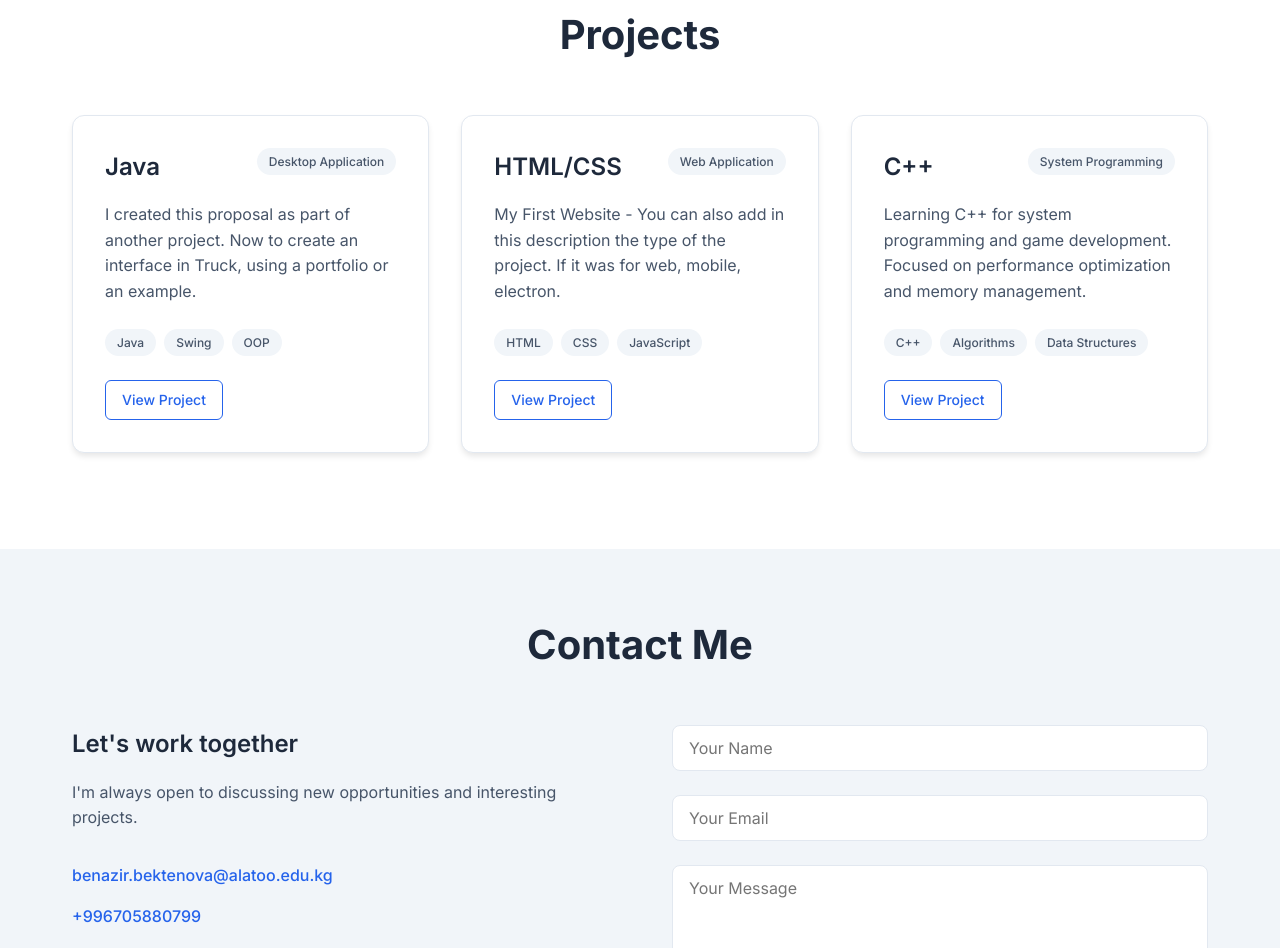
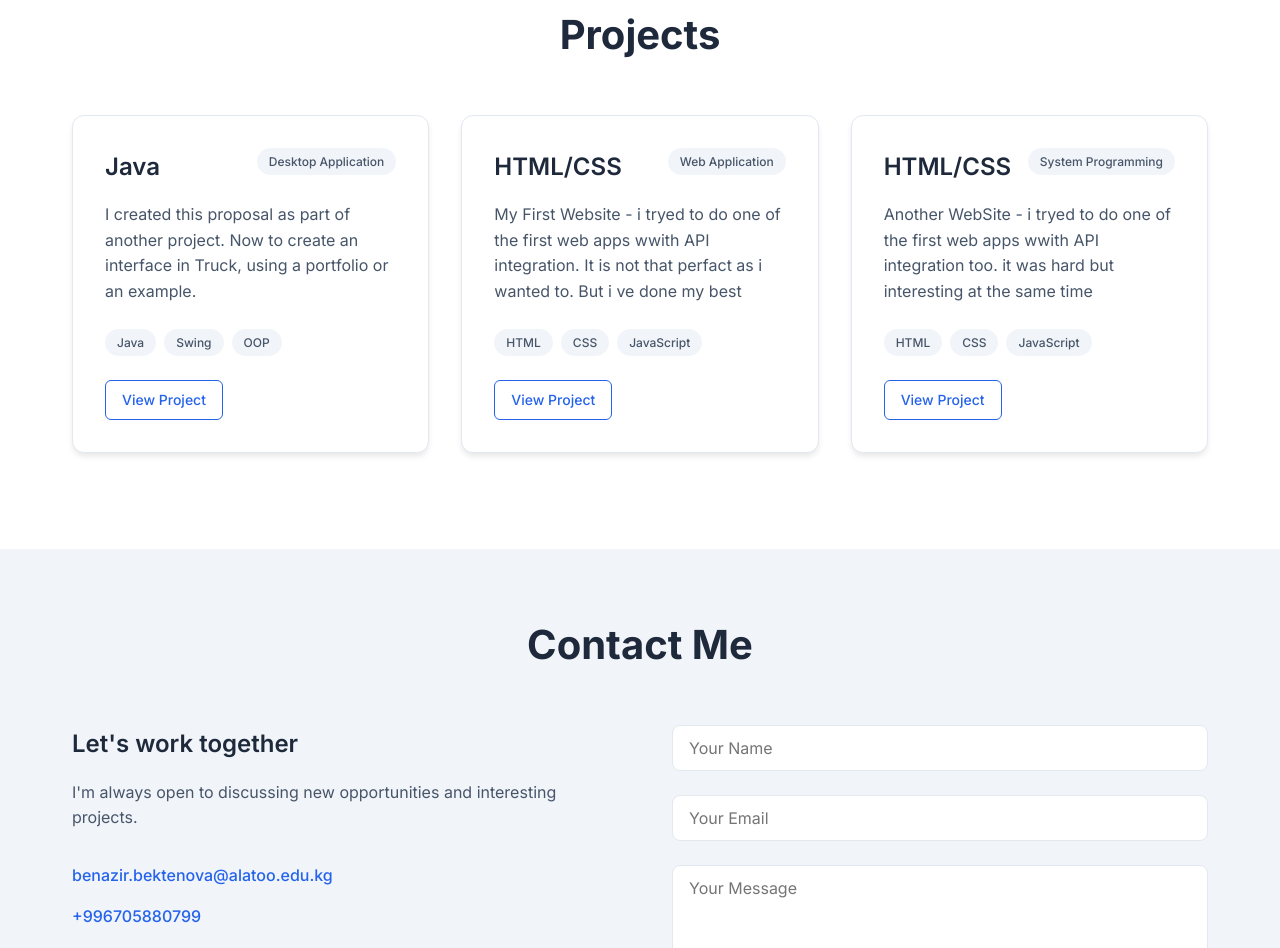
Before and after one commit to LittleRaccoonn/portfolio, a plain HTML site: page index.html in a window 1280 px wide. Shown: the part 1566-2514 px from the top of the page. Drawn offline with Linux system fonts and the light colour scheme.

Commit message:
Revise project descriptions and tech stack in index.html
Updated project descriptions and technology used for web applications.

```diff
--- a/index.html
+++ b/index.html
@@ -110,7 +110,7 @@
                 <span class="project-type">Web Application</span>
               </div>
               <p class="project-description">
-                My First Website - You can also add in this description the type of the project. If it was for web, mobile, electron.
+                My First Website - i tryed to do one of the first web apps wwith API integration. It is not that perfact as i wanted to. But i ve done my best
               </p>
               <div class="project-tech">
                 <span>HTML</span>
@@ -123,16 +123,16 @@
             <!-- C++ Project -->
             <div class="project-card">
               <div class="project-header">
-                <h3>C++</h3>
+                <h3>HTML/CSS</h3>
                 <span class="project-type">System Programming</span>
               </div>
               <p class="project-description">
-                Learning C++ for system programming and game development. Focused on performance optimization and memory management.
+                Another WebSite - i tryed to do one of the first web apps wwith API integration too. it was hard but interesting at the same time
               </p>
               <div class="project-tech">
-                <span>C++</span>
-                <span>Algorithms</span>
-                <span>Data Structures</span>
+                <span>HTML</span>
+                <span>CSS</span>
+                <span>JavaScript</span>
               </div>
               <a href="https://littleraccoonn.github.io/-//" class="btn-outline">View Project</a>
             </div>
```
